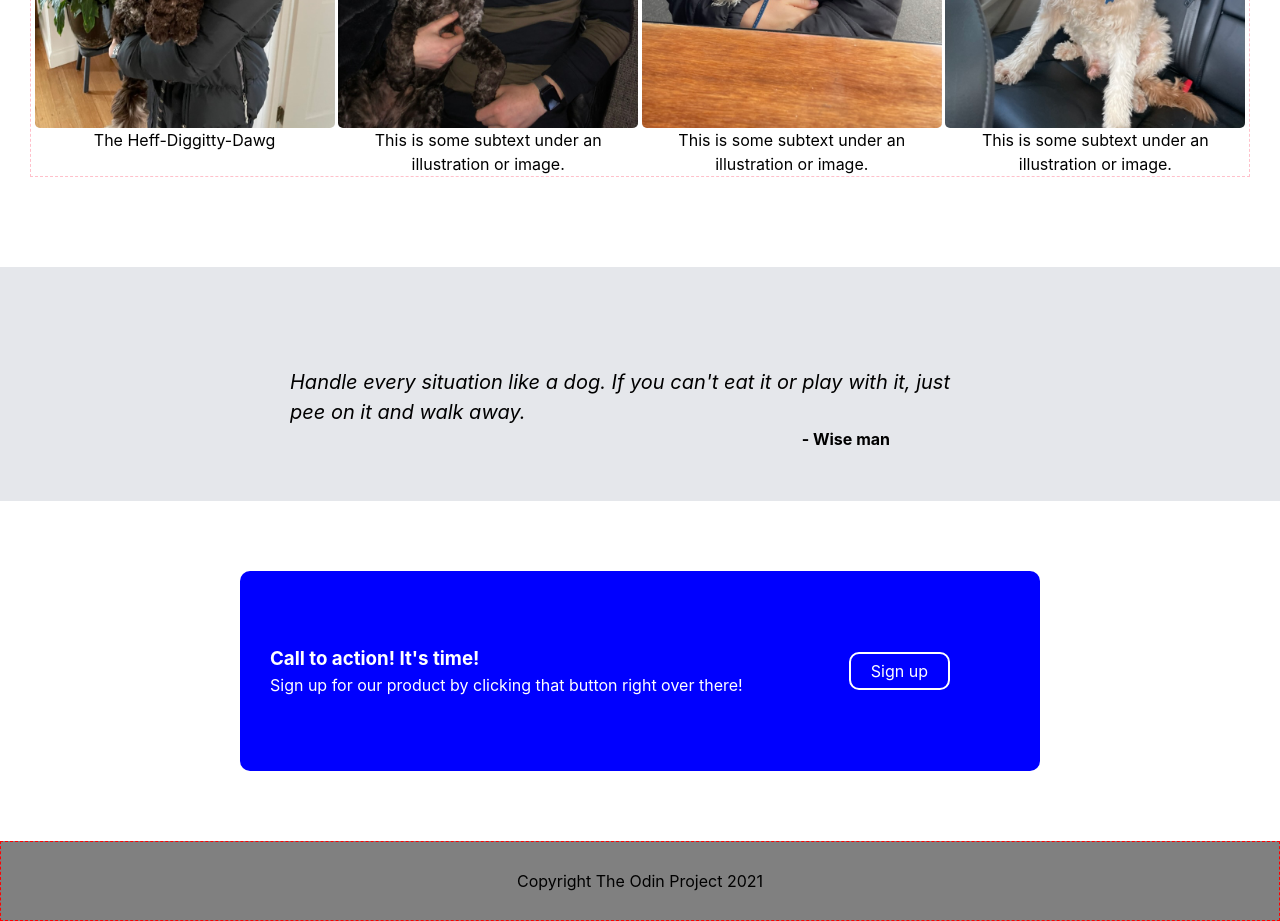
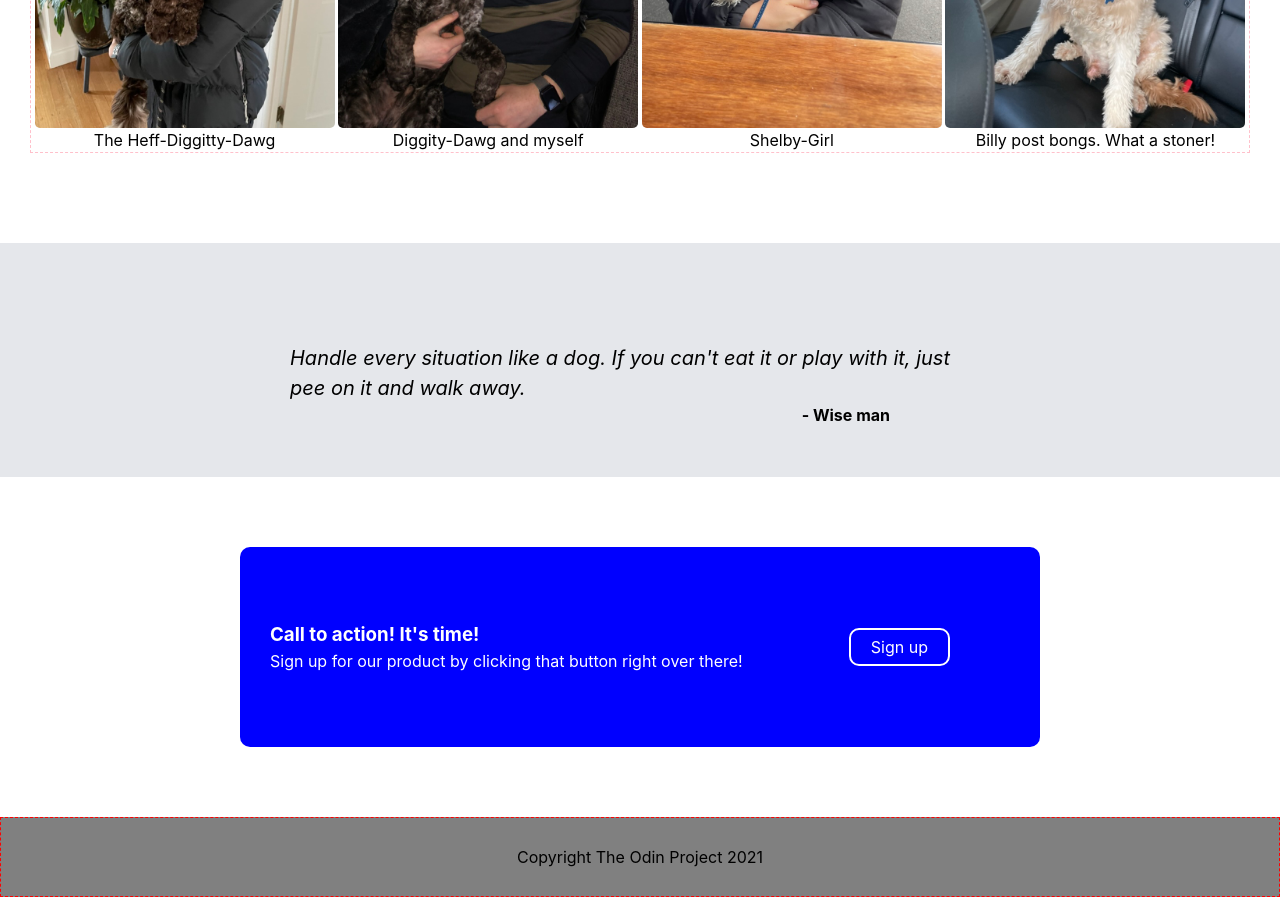
Before and after one commit to TylerBestRepo/Odin-Landing-Page, a plain HTML site: page index.html in a window 1280 px wide. Shown: the part 1140-2061 px from the top of the page. After the commit the page ends 2037 px from the top, so only its background shows below. Drawn offline with Linux system fonts and the light colour scheme.

Commit message:
Addign in details about the photos

```diff
--- a/index.html
+++ b/index.html
@@ -44,15 +44,15 @@
                     </div>
                     <div class="box">
                         <img src="/Images/DiggityandMe.jpeg" alt="">
-                        <p>This is some subtext under an illustration or image.</p>
+                        <p>Diggity-Dawg and myself</p>
                     </div>
                     <div class="box">
                         <img src="/Images/Shelbygirl.jpeg" alt="">
-                        <p>This is some subtext under an illustration or image.</p>
+                        <p>Shelby-Girl</p>
                     </div>
                     <div class="box">
                         <img src="/Images/BillyBongs.jpeg" alt="">
-                        <p>This is some subtext under an illustration or image.</p>
+                        <p>Billy post bongs. What a stoner!</p>
                     </div>
                 </div>
             </div>
```
